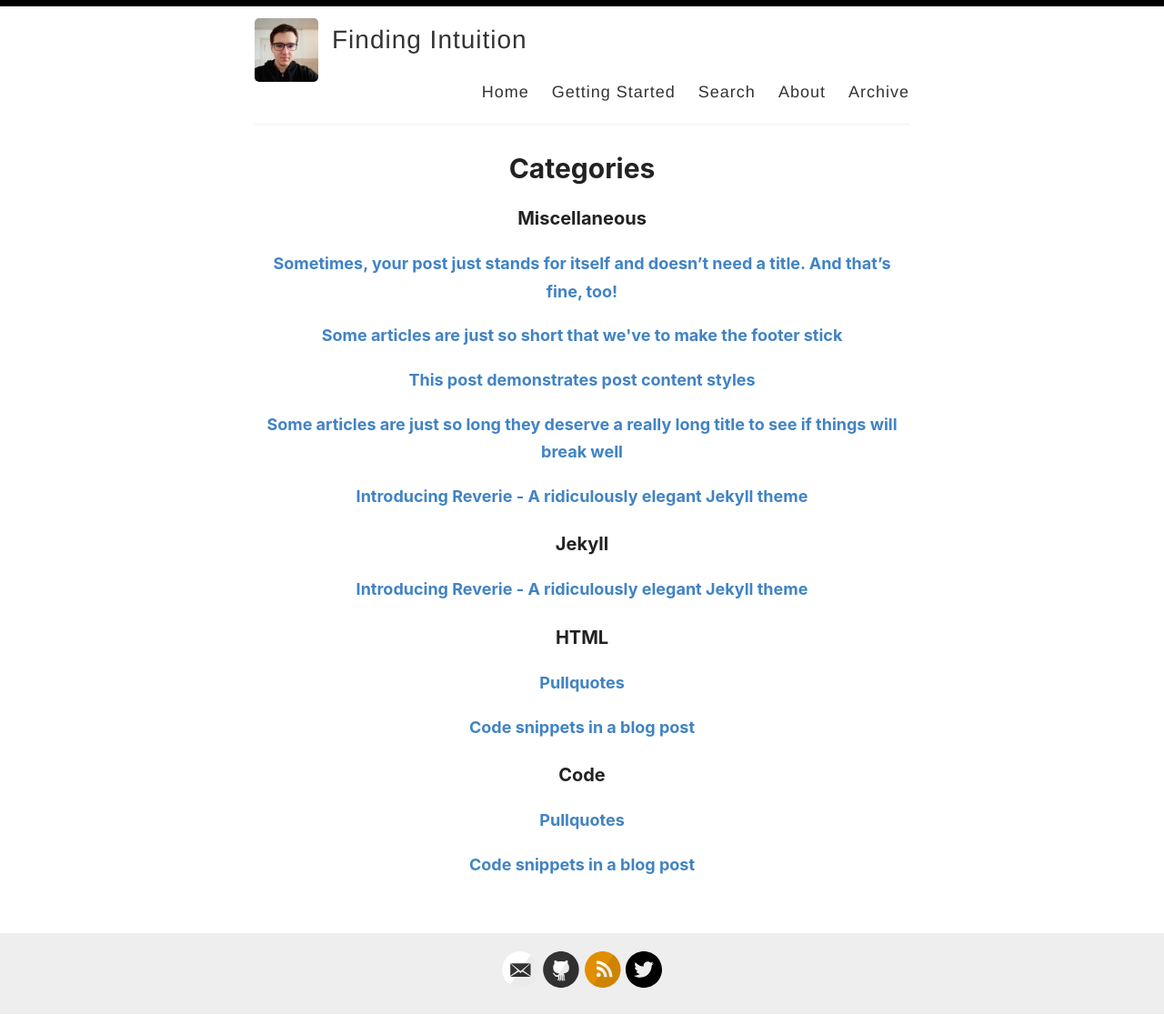
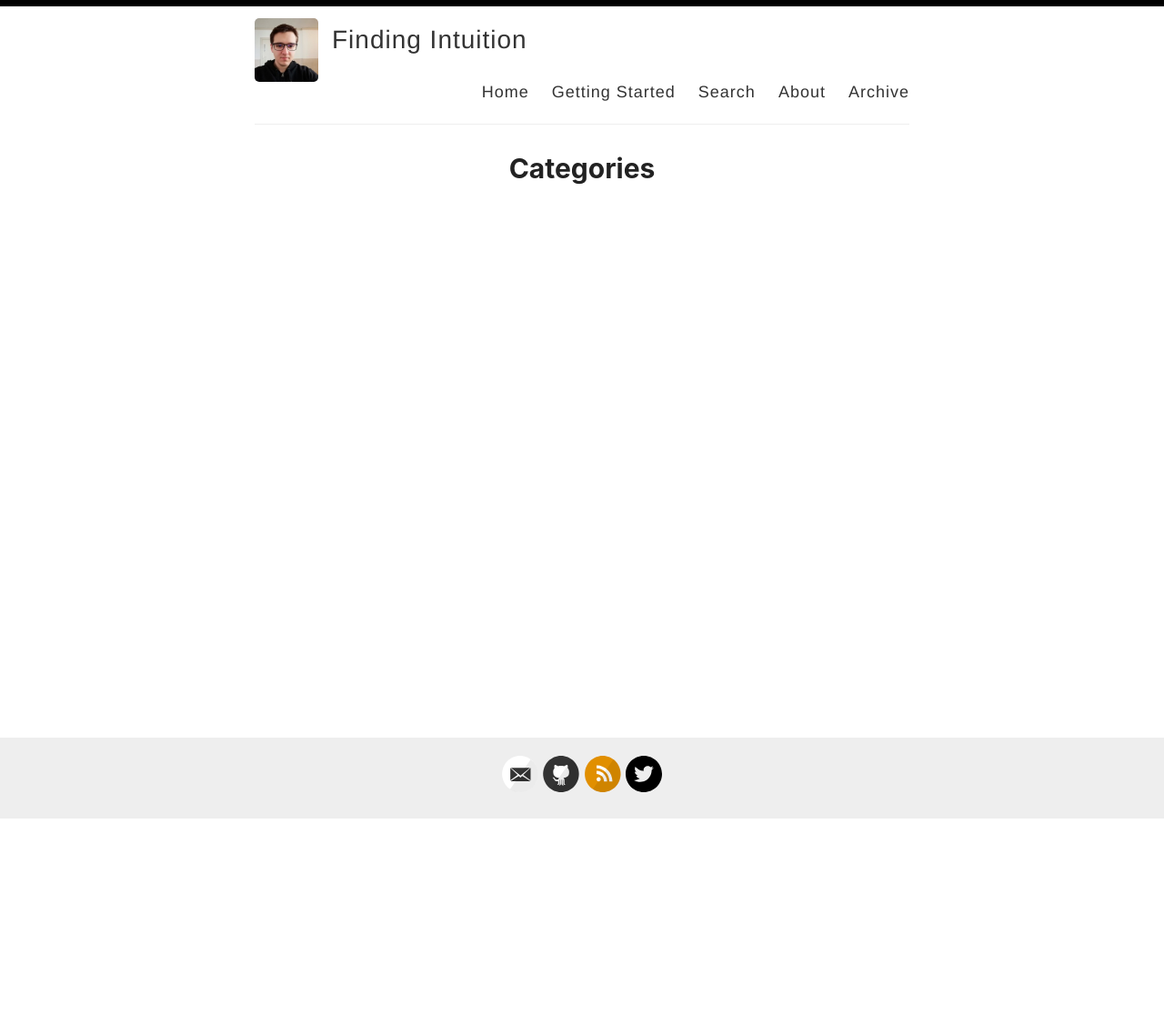
Before and after one commit to hermanzdosilovic/finding-intuition, a Jekyll site: the page built from _pages/categories.md, in a window 1280 px wide. Shown: the whole page at 91% size. Built offline with Jekyll 4.4.1, drawn with Linux system fonts in a browser that asks for light colours; after the commit the page ends 901 px from its top, so only the background shows below that; part of the change alters nothing that is shown.

Commit message:
Updates.

````diff
--- a/_pages/about.md
+++ b/_pages/about.md
@@ -4,26 +4,4 @@ title: About
 permalink: /about/
 ---
 
-[Reverie](https://github.com/amitmerchant1990/reverie) is a Jekyll theme which is simple and opinionated. It's actually a fork of [jekyll-now](https://github.com/barryclark/jekyll-now) with some additional features and personal touches which I've implemented to suit my needs for [my blog](https://www.amitmerchant.com).
-
-This is a plug-and-play Jekyll theme which you can use on GitHub Pages without even setting up a local environment.
-
-## Features
-
-- Command-line free fork-first workflow, using GitHub.com to create, customize and post to your blog
-- Fully responsive and mobile optimized base theme
-- Sass/Coffeescript support using Jekyll 2.0
-- Free hosting on your GitHub Pages user site
-- All the SEO goodies comes in-built
-- Markdown blogging
-- Syntax highlighting using Pygments
-    - [Dracula syntax theme](https://draculatheme.com/) included
-- Disqus commenting
-- Google Analytics integration
-- Fuzzy search across blog posts
-- Pagination of posts works out-of-the-box.
-- Categorize posts out-of-the box
-- RSS Feed
-- In-built sitemap
-
-Learn more about it [here](https://github.com/amitmerchant1990/reverie) on how to get started.
+TODO
--- a/_pages/getting-started.md
+++ /dev/null
@@ -1,51 +0,0 @@
----
-layout: page
-title: Getting started with Reverie
-permalink: /getting-started/
----
-
-### Step 1) Fork Reverie to your User Repository
-
-Fork [this repository](https://github.com/amitmerchant1990/reverie), then rename the repository to `yourgithubusername.github.io`.
-
-Alternatively, you can use [Use this template](https://github.com/amitmerchant1990/reverie/generate) button if you want to create a repository with a clean commit history which will use Reverie as a template.
-
-Your Jekyll blog will often be viewable immediately at <https://yourgithubusername.github.io> (if it's not, you can often force it to build by completing step 2)
-
-### Step 2) Customize and view your site
-
-Enter your site name, description, avatar and many other options by editing the `_config.yml` file. You can easily turn on Google Analytics tracking, Disqus commenting and social icons here.
-
-Making a change to `_config.yml` (or any file in your repository) will force GitHub Pages to rebuild your site with jekyll. Your rebuilt site will be viewable a few seconds later at <https://yourgithubusername.github.io> - if not, give it ten minutes as GitHub suggests and it'll appear soon.
-
-### Step 3) Publish your first blog post
-
-Create a new file called `/_posts/2019-2-13-Hello-World.md` to publish your first blog post. That's all you need to do to publish your first blog post! This [Markdown Cheatsheet](https://github.com/adam-p/markdown-here/wiki/Markdown-Cheatsheet) might come in handy while writing the posts.
-
-> You can add additional posts in the browser on GitHub.com too! Just hit the <kbd>Create new file</kbd> button in `/_posts/` to create new content. Just make sure to include the [front-matter](http://jekyllrb.com/docs/frontmatter/) block at the top of each new blog post and make sure the post's filename is in this format: year-month-day-title.md
-
-## Using Categories in Reverie
-
-You can categorize your content based on `categories` in Reverie. For this, you just need to add `categories` in front matter like below:
-
-For adding single category:
-
-```md
-categories: JavaScript
-```
-
-For adding multiple categories:
-
-```md
-categories: [PHP, Laravel]
-```
-
-The contegorized content can be shown over this URL: <https://yourgithubusername.github.io/categories/>
-
-## RSS
-
-The generated [RSS feed](https://en.wikipedia.org/wiki/RSS) of your blog can be found at <https://yourgithubusername.github.io/feed>. You can see the example RSS feed over [here](https://www.amitmerchant.com/reverie/feed).
-
-## Sitemap
-
-The generated sitemap of your blog can be found at <https://yourgithubusername.github.io/sitemap>. You can see the example sitemap feed over [here](https://www.amitmerchant.com/reverie/sitemap).
--- a/_posts/2019-02-13-introducing-reverie-jekyll-theme.md
+++ /dev/null
@@ -1,85 +0,0 @@
----
-layout: post
-title: Introducing Reverie - A ridiculously elegant Jekyll theme
-categories: [Miscellaneous, Jekyll]
----
-
-[Reverie](https://github.com/amitmerchant1990/reverie) is a [Jekyll](https://jekyllrb.com/)-powered theme which is simple and opinionated. It's actually a fork of [jekyll-now](https://github.com/barryclark/jekyll-now) with some additional features and personal touches which I've implemented to suit my needs for my blog.
-
-This is a plug-and-play Jekyll theme which you can use on GitHub Pages without even setting up a local environment.
-
-![](/images/reverie-demo.png)
-
-## Features overview
-
-- Command-line free fork-first workflow, using GitHub.com to create, customize and post to your blog
-- Fully responsive and mobile optimized base theme
-- Sass/Coffeescript support using Jekyll 2.0
-- Free hosting on your GitHub Pages user site
-- All the SEO goodies comes in-built
-- Markdown blogging
-- Syntax highlighting using Pygments
-    - [Dracula syntax theme](https://draculatheme.com/) included
-- Disqus commenting
-- Google Analytics integration
-- Fuzzy search across blog posts
-- Pagination of posts works out-of-the-box.
-- Categorize posts out-of-the box
-- RSS Feed
-- In-built sitemap
-
-<div style="text-align: center;">
- <script async type="text/javascript" src="//cdn.carbonads.com/carbon.js?serve=CE7D6KJY&placement=wwwamitmerchantcom" id="_carbonads_js"></script>
-</div>
-
-## Using Reverie on GitHub Pages
-
-### Step 1) Fork Reverie to your User Repository
-
-Fork [this repository](https://github.com/amitmerchant1990/reverie), then rename the repository to `yourgithubusername.github.io`.
-
-Alternatively, you can use [Use this template](https://github.com/amitmerchant1990/reverie/generate) button if you want to create a repository with a clean commit history which will use Reverie as a template.
-
-Your Jekyll blog will often be viewable immediately at <https://yourgithubusername.github.io> (if it's not, you can often force it to build by completing step 2)
-
-### Step 2) Customize and view your site
-
-Enter your site name, description, avatar and many other options by editing the `_config.yml` file. You can easily turn on Google Analytics tracking, Disqus commenting and social icons here.
-
-Making a change to `_config.yml` (or any file in your repository) will force GitHub Pages to rebuild your site with jekyll. Your rebuilt site will be viewable a few seconds later at <https://yourgithubusername.github.io> - if not, give it ten minutes as GitHub suggests and it'll appear soon.
-
-### Step 3) Publish your first blog post
-
-Create a new file called `/_posts/2019-2-13-Hello-World.md` to publish your first blog post. That's all you need to do to publish your first blog post! This [Markdown Cheatsheet](https://github.com/adam-p/markdown-here/wiki/Markdown-Cheatsheet) might come in handy while writing the posts.
-
-> You can add additional posts in the browser on GitHub.com too! Just hit the <kbd>Create new file</kbd> button in `/_posts/` to create new content. Just make sure to include the [front-matter](http://jekyllrb.com/docs/frontmatter/) block at the top of each new blog post and make sure the post's filename is in this format: year-month-day-title.md
-
-## Using Categories in Reverie
-
-You can categorize your content based on `categories` in Reverie. For this, you just need to add `categories` in front matter like below:
-
-For adding single category:
-
-```md
-categories: JavaScript
-```
-
-For adding multiple categories:
-
-```md
-categories: [PHP, Laravel]
-```
-
-The contegorized content can be shown over this URL: <https://yourgithubusername.github.io/categories/>
-
-## RSS
-
-The generated [RSS feed](https://en.wikipedia.org/wiki/RSS) of your blog can be found at <https://yourgithubusername.github.io/feed>. You can see the example RSS feed over [here](https://www.amitmerchant.com/reverie/feed).
-
-## Sitemap
-
-The generated sitemap of your blog can be found at <https://yourgithubusername.github.io/sitemap>. You can see the example sitemap feed over [here](https://www.amitmerchant.com/reverie/sitemap).
-
-## License
-
-MIT
--- a/_posts/2019-08-08-no-title-posts.md
+++ /dev/null
@@ -1,6 +0,0 @@
----
-layout: post
-title: ""
-categories: Miscellaneous
----
-Sometimes, your post just stands for itself and doesn't need a title. And that's fine, too!
--- a/_posts/2019-12-11-pullquotes.md
+++ /dev/null
@@ -1,14 +0,0 @@
----
-layout: post
-title:  Pullquotes
-categories: [HTML,Code]
-excerpt: In graphic design, a pull quote (also known as a lift-out pull quote) is a key phrase, quotation, or excerpt that has been pulled from an article and used as a page layout graphic element, serving to entice readers into the article or to highlight a key topic.
----
-
-In graphic design, a pull quote (also known as a lift-out pull quote) is a key phrase, quotation, or excerpt that has been pulled from an article and used as a page layout graphic element, serving to entice readers into the article or to highlight a key topic. {% include pullquote.html quote="It is typically placed in a larger or distinctive typeface and on the same page." %} Pull quotes are often used in magazine and newspaper articles, annual reports, and brochures, as well as on the web. They can add visual interest to text-heavy pages with few images or illustrations.
-
-Placement of a pull quote on a page may be defined in a publication's or website's style guide. Such a typographic device may or may not be aligned with a column on the page. Some designers, for example, choose not to align the quote. In that case, the quotation cuts into two or more columns, as in the example shown. Because the pull quote invites the reader to read about the highlighted material, the pull quote should appear before the text it cites and, generally, fairly close to it.
-
-Pull quotes need not be a verbatim copy of the text being quoted; depending on a publication's house style, pull quotes may be abbreviated for space or paraphrased for clarity, with or without indication.
-
-A disadvantage of pull quotes as a design element is that they can disrupt the reading process of readers invested in reading the text sequentially by drawing attention to ghost fragments out of context. At the other extreme, when pull quotes are used to break up what would otherwise be a formless wall of text, pull quote can serve as visual landmarks to help the reader maintain a sense of sequence and place.
--- a/_posts/2019-7-27-super-long-article.md
+++ /dev/null
@@ -1,11 +0,0 @@
----
-layout: post
-title: Some articles are just so long they deserve a really long title to see if things will break well
-categories: Miscellaneous
----
-
-Lorem ipsum dolor sit amet, consectetur adipiscing elit. Fusce bibendum neque eget nunc mattis eu sollicitudin enim tincidunt. Vestibulum lacus tortor, ultricies id dignissim ac, bibendum in velit. Proin convallis mi ac felis pharetra aliquam. Curabitur dignissim accumsan rutrum. In arcu magna, aliquet vel pretium et, molestie et arcu. Mauris lobortis nulla et felis ullamcorper bibendum. Phasellus et hendrerit mauris. Proin eget nibh a massa vestibulum pretium. Suspendisse eu nisl a ante aliquet bibendum quis a nunc. Praesent varius interdum vehicula. Aenean risus libero, placerat at vestibulum eget, ultricies eu enim. Praesent nulla tortor, malesuada adipiscing adipiscing sollicitudin, adipiscing eget est.
-
-Lorem ipsum dolor sit amet, consectetur adipiscing elit. Fusce bibendum neque eget nunc mattis eu sollicitudin enim tincidunt. Vestibulum lacus tortor, ultricies id dignissim ac, bibendum in velit. Proin convallis mi ac felis pharetra aliquam. Curabitur dignissim accumsan rutrum. In arcu magna, aliquet vel pretium et, molestie et arcu. Mauris lobortis nulla et felis ullamcorper bibendum. Phasellus et hendrerit mauris. Proin eget nibh a massa vestibulum pretium. Suspendisse eu nisl a ante aliquet bibendum quis a nunc. Praesent varius interdum vehicula. Aenean risus libero, placerat at vestibulum eget, ultricies eu enim. Praesent nulla tortor, malesuada adipiscing adipiscing sollicitudin, adipiscing eget est.
-
-Lorem ipsum dolor sit amet, consectetur adipiscing elit. Fusce bibendum neque eget nunc mattis eu sollicitudin enim tincidunt. Vestibulum lacus tortor, ultricies id dignissim ac, bibendum in velit. Proin convallis mi ac felis pharetra aliquam. Curabitur dignissim accumsan rutrum. In arcu magna, aliquet vel pretium et, molestie et arcu. Mauris lobortis nulla et felis ullamcorper bibendum. Phasellus et hendrerit mauris. Proin eget nibh a massa vestibulum pretium. Suspendisse eu nisl a ante aliquet bibendum quis a nunc. Praesent varius interdum vehicula. Aenean risus libero, placerat at vestibulum eget, ultricies eu enim. Praesent nulla tortor, malesuada adipiscing adipiscing sollicitudin, adipiscing eget est.
--- a/_posts/2019-7-27-this-post-demonstrates-post-content-styles.md
+++ /dev/null
@@ -1,95 +0,0 @@
----
-layout: post
-title: This post demonstrates post content styles
-categories: Miscellaneous
----
-
-Lorem ipsum dolor sit amet, consectetur adipiscing elit. Fusce bibendum neque eget nunc mattis eu sollicitudin enim tincidunt. Vestibulum lacus tortor, ultricies id dignissim ac, bibendum in velit. Praesent varius interdum vehicula. Aenean risus libero, placerat at vestibulum eget, ultricies eu enim. Praesent nulla tortor, malesuada adipiscing adipiscing sollicitudin, adipiscing eget est.
-
-## Some great heading (h2)
-
-Proin convallis mi ac felis pharetra aliquam. Curabitur dignissim accumsan rutrum. In arcu magna, aliquet vel pretium et, molestie et arcu.
-
-Mauris lobortis nulla et felis ullamcorper bibendum. Phasellus et hendrerit mauris. Proin eget nibh a massa vestibulum pretium. Suspendisse eu nisl a ante aliquet bibendum quis a nunc. Praesent varius interdum vehicula. Aenean risus libero, placerat at vestibulum eget, ultricies eu enim. Praesent nulla tortor, malesuada adipiscing adipiscing sollicitudin, adipiscing eget est.
-
-## Another great heading (h2)
-
-Lorem ipsum dolor sit amet, consectetur adipiscing elit. Fusce bibendum neque eget nunc mattis eu sollicitudin enim tincidunt. Vestibulum lacus tortor, ultricies id dignissim ac, bibendum in velit.
-
-### Some great subheading (h3)
-
-Proin convallis mi ac felis pharetra aliquam. Curabitur dignissim accumsan rutrum. In arcu magna, aliquet vel pretium et, molestie et arcu. Mauris lobortis nulla et felis ullamcorper bibendum.
-
-Phasellus et hendrerit mauris. Proin eget nibh a massa vestibulum pretium. Suspendisse eu nisl a ante aliquet bibendum quis a nunc.
-
-### Some great subheading (h3)
-
-Praesent varius interdum vehicula. Aenean risus libero, placerat at vestibulum eget, ultricies eu enim. Praesent nulla tortor, malesuada adipiscing adipiscing sollicitudin, adipiscing eget est.
-
-> This quote will change your life. It will reveal the secrets of the universe, and all the wonders of humanity. Don't misuse it.
-
-Lorem ipsum dolor sit amet, consectetur adipiscing elit. Fusce bibendum neque eget nunc mattis eu sollicitudin enim tincidunt.
-
-### Some great subheading (h3)
-
-Vestibulum lacus tortor, ultricies id dignissim ac, bibendum in velit. Proin convallis mi ac felis pharetra aliquam. Curabitur dignissim accumsan rutrum.
-
-```html
-<html>
-  <head>
-  </head>
-  <body>
-    <p>Hello, World!</p>
-  </body>
-</html>
-```
-
-
-In arcu magna, aliquet vel pretium et, molestie et arcu. Mauris lobortis nulla et felis ullamcorper bibendum. Phasellus et hendrerit mauris.
-
-#### You might want a sub-subheading (h4)
-
-In arcu magna, aliquet vel pretium et, molestie et arcu. Mauris lobortis nulla et felis ullamcorper bibendum. Phasellus et hendrerit mauris.
-
-In arcu magna, aliquet vel pretium et, molestie et arcu. Mauris lobortis nulla et felis ullamcorper bibendum. Phasellus et hendrerit mauris.
-
-#### But it's probably overkill (h4)
-
-In arcu magna, aliquet vel pretium et, molestie et arcu. Mauris lobortis nulla et felis ullamcorper bibendum. Phasellus et hendrerit mauris.
-
-### Oh hai, an unordered list!!
-
-In arcu magna, aliquet vel pretium et, molestie et arcu. Mauris lobortis nulla et felis ullamcorper bibendum. Phasellus et hendrerit mauris.
-
-- First item, yo
-- Second item, dawg
-- Third item, what what?!
-- Fourth item, fo sheezy my neezy
-
-### Oh hai, an ordered list!!
-
-In arcu magna, aliquet vel pretium et, molestie et arcu. Mauris lobortis nulla et felis ullamcorper bibendum. Phasellus et hendrerit mauris.
-
-1. First item, yo
-2. Second item, dawg
-3. Third item, what what?!
-4. Fourth item, fo sheezy my neezy
-
-
-
-## Headings are cool! (h2)
-
-Proin eget nibh a massa vestibulum pretium. Suspendisse eu nisl a ante aliquet bibendum quis a nunc. Praesent varius interdum vehicula. Aenean risus libero, placerat at vestibulum eget, ultricies eu enim. Praesent nulla tortor, malesuada adipiscing adipiscing sollicitudin, adipiscing eget est.
-
-Praesent nulla tortor, malesuada adipiscing adipiscing sollicitudin, adipiscing eget est.
-
-Proin eget nibh a massa vestibulum pretium. Suspendisse eu nisl a ante aliquet bibendum quis a nunc.
-
-### Tables
-
-|Title 1               | Title 2               | Title 3               | Title 4              |
-|--------------------- | --------------------- | --------------------- | ---------------------|
-|lorem                 | lorem ipsum           | lorem ipsum dolor     | lorem ipsum dolor sit|
-|lorem ipsum dolor sit | lorem ipsum dolor sit | lorem ipsum dolor sit | lorem ipsum dolor sit|
-|lorem ipsum dolor sit | lorem ipsum dolor sit | lorem ipsum dolor sit | lorem ipsum dolor sit|
-|lorem ipsum dolor sit | lorem ipsum dolor sit | lorem ipsum dolor sit | lorem ipsum dolor sit|
--- a/_posts/2019-7-28-super-short-article.md
+++ /dev/null
@@ -1,7 +0,0 @@
----
-layout: post
-title: Some articles are just so short that we've to make the footer stick
-categories: Miscellaneous
----
-
-Lorem ipsum dolor sit amet, consectetur adipisicing elit, sed do eiusmod tempor incididunt ut labore et dolore magna aliqua. Ut enim ad minim veniam, quis nostrud exercitation ullamco laboris nisi ut aliquip ex ea commodo consequat. Duis aute irure dolor in reprehenderit in voluptate velit esse cillum dolore eu fugiat nulla pariatur. Excepteur sint occaecat cupidatat non proident, sunt in culpa qui officia deserunt mollit anim id est laborum.
--- a/_posts/2019-8-12-code-snippets.md
+++ /dev/null
@@ -1,42 +0,0 @@
----
-layout: post
-title:  Code snippets in a blog post
-categories: [HTML,Code]
----
-
-This post demonstrate the use of code snippets in the theme. The code snippets are powered by [Pygments](http://pygments.org/) and the code theme that is been used in Reverie is called [Draula](https://draculatheme.com/).
-
-This is a raw snippet:
-
-```
-hello world
-123
-This is a text snippet
-```
-
-This is a PHP snippet:
-
-```php
-<?php
-    echo 'Hello, World!';
-?>
-```
-
-This is a JavaScript snippet:
-
-```js
-const add = (a, b) => a + b
-const minus = (a, b) => a - b
-
-console.log(add(100,200))  // 300
-console.log(minus(100,200))  // -100
-```
-
-This is a Python snippet:
-
-```python
-def say_hello():
-    print("hello world!")
-
-say_hello()   // "hello world!"
-```
````
